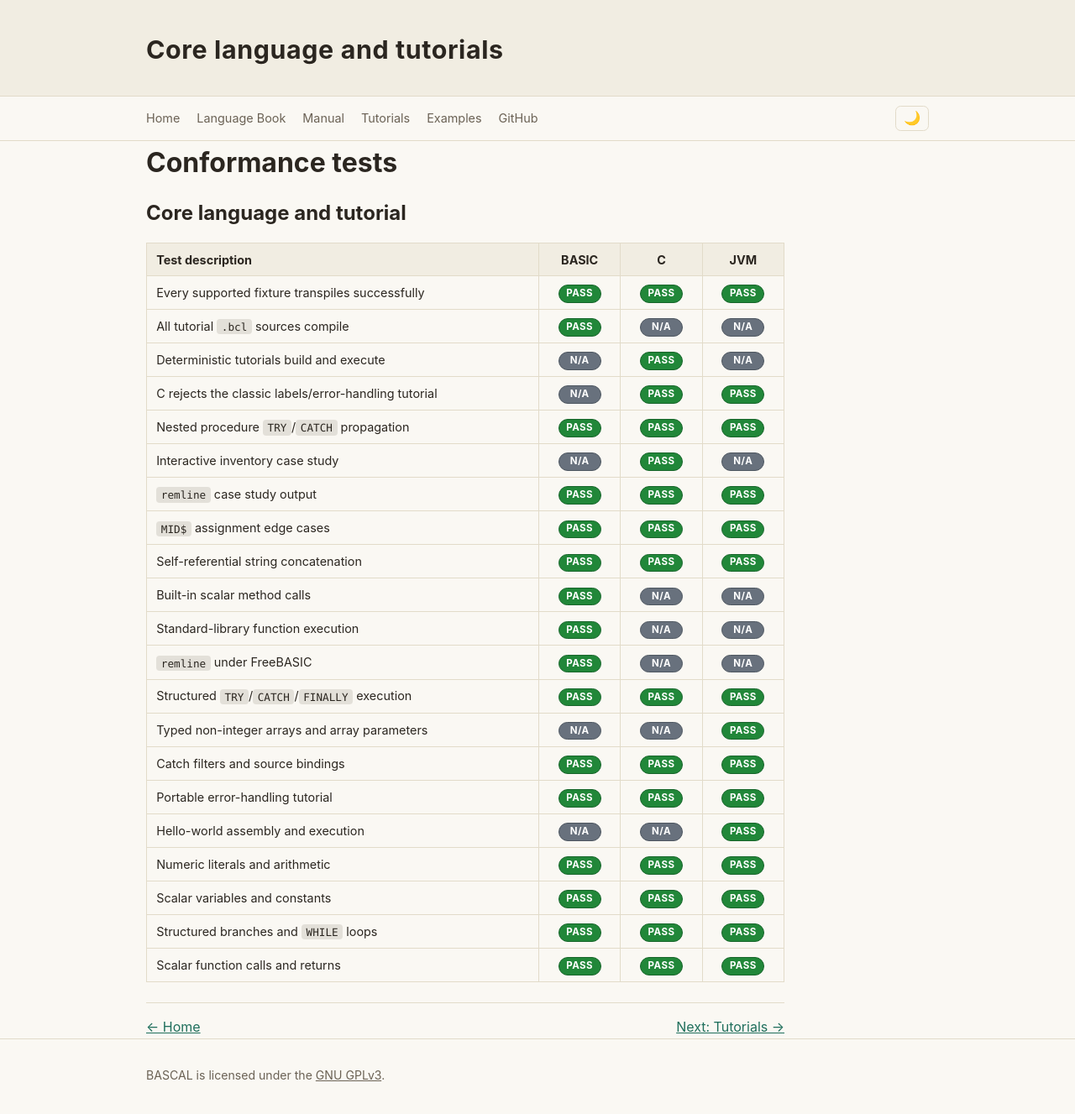
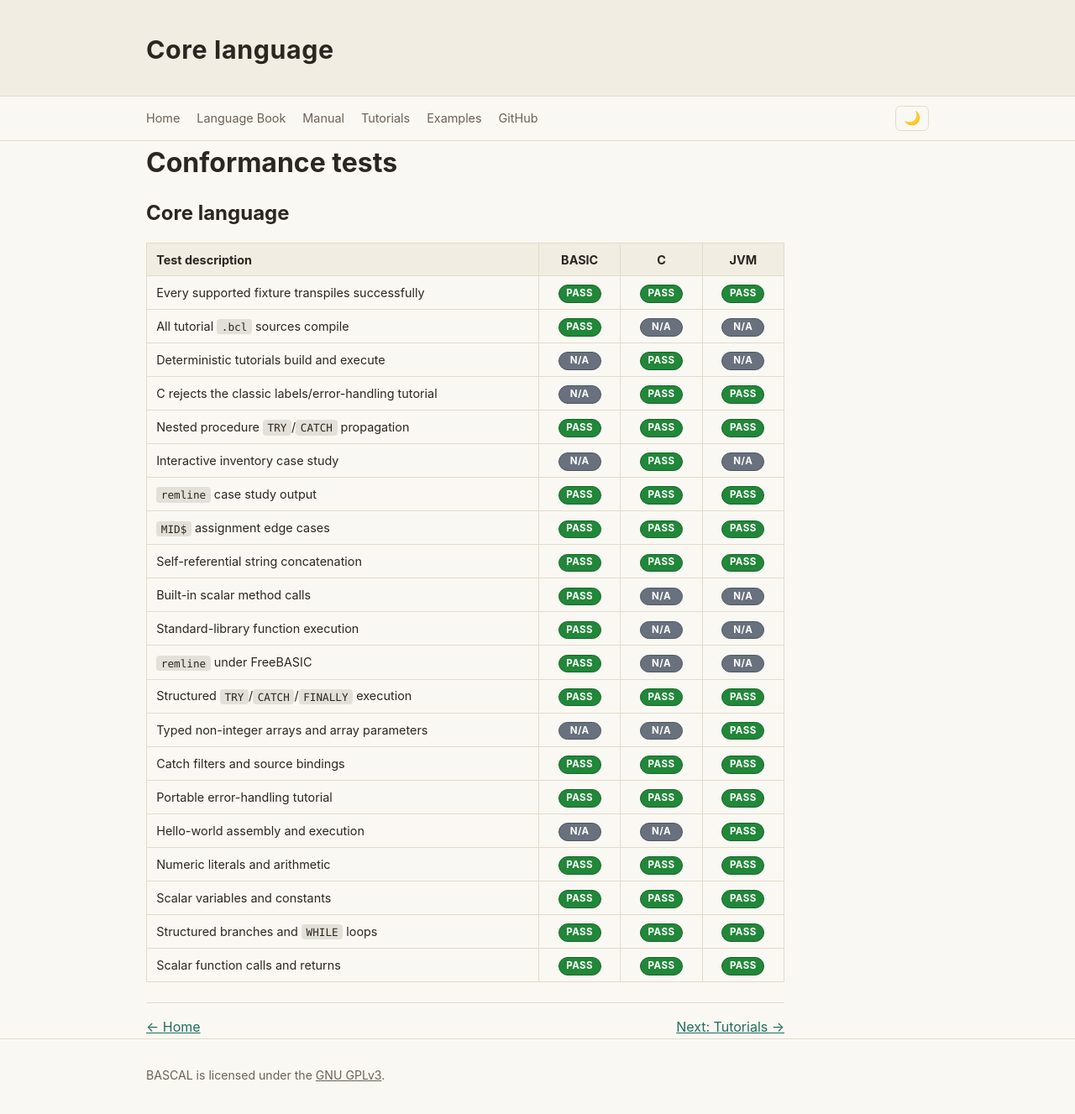
Before and after one commit to johnjoeallen/bascal, an MkDocs documentation site: the page built from docs/conformance.md, in a window 1280 px wide and 1340 px high. Shown: the top 1327 px of the window at 84% size. Built offline with MkDocs 1.6.1, drawn with Linux system fonts in a browser that asks for light colours.

Commit message:
Separate core language and tutorial headings

```diff
--- a/docs/conformance.md
+++ b/docs/conformance.md
@@ -1,6 +1,6 @@
 # Conformance tests
 
-## Core language and tutorial
+## Core language
 
 | Test description | BASIC | C | JVM |
 | --- | :---: | :---: | :---: |
--- a/mkdocs.yml
+++ b/mkdocs.yml
@@ -96,7 +96,7 @@ nav:
       - RESTORE and DATA: tutorials/22_restore_data.md
   - Examples: examples.md
   - Conformance results:
-      - Core language and tutorials: conformance.md
+      - Core language: conformance.md
       - Tutorials: conformance/tutorials.md
       - BASIC-specific: conformance/tutorials/basic.md
       - C-specific: conformance/c.md
```
Also changed, not shown: docs/conformance/tutorials.md (+3 -1 lines).
